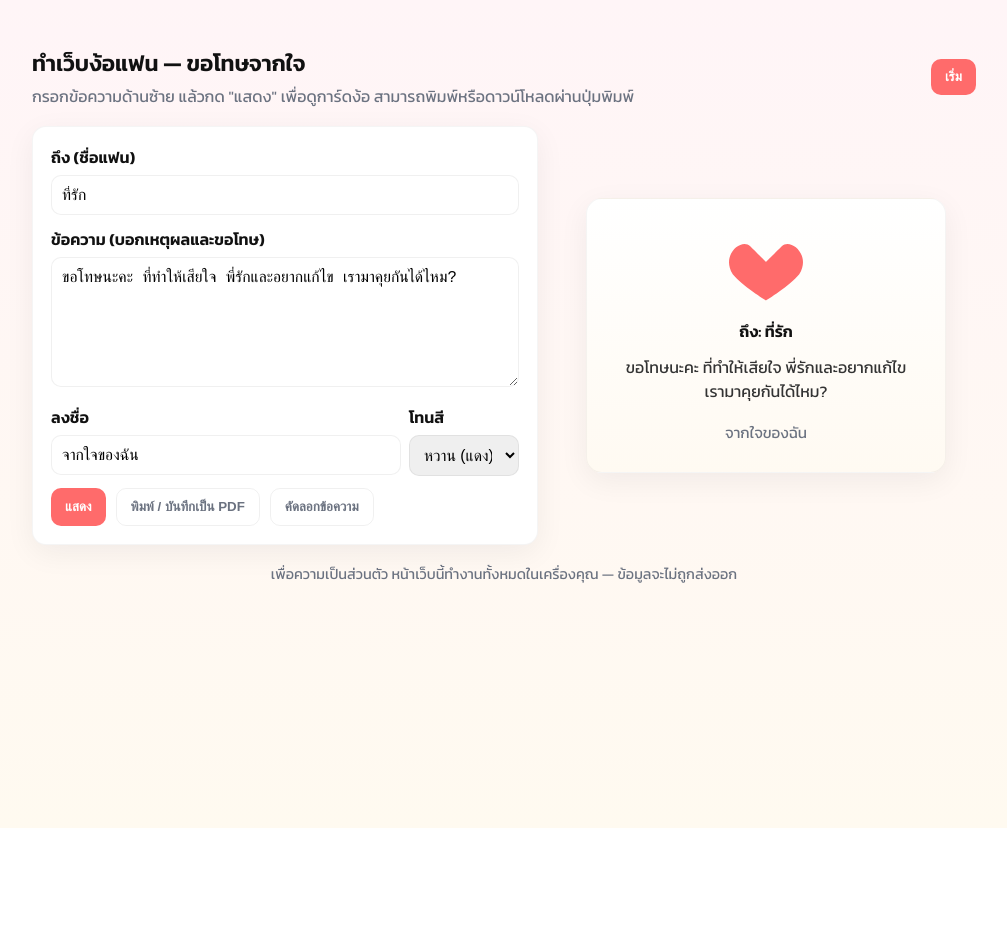
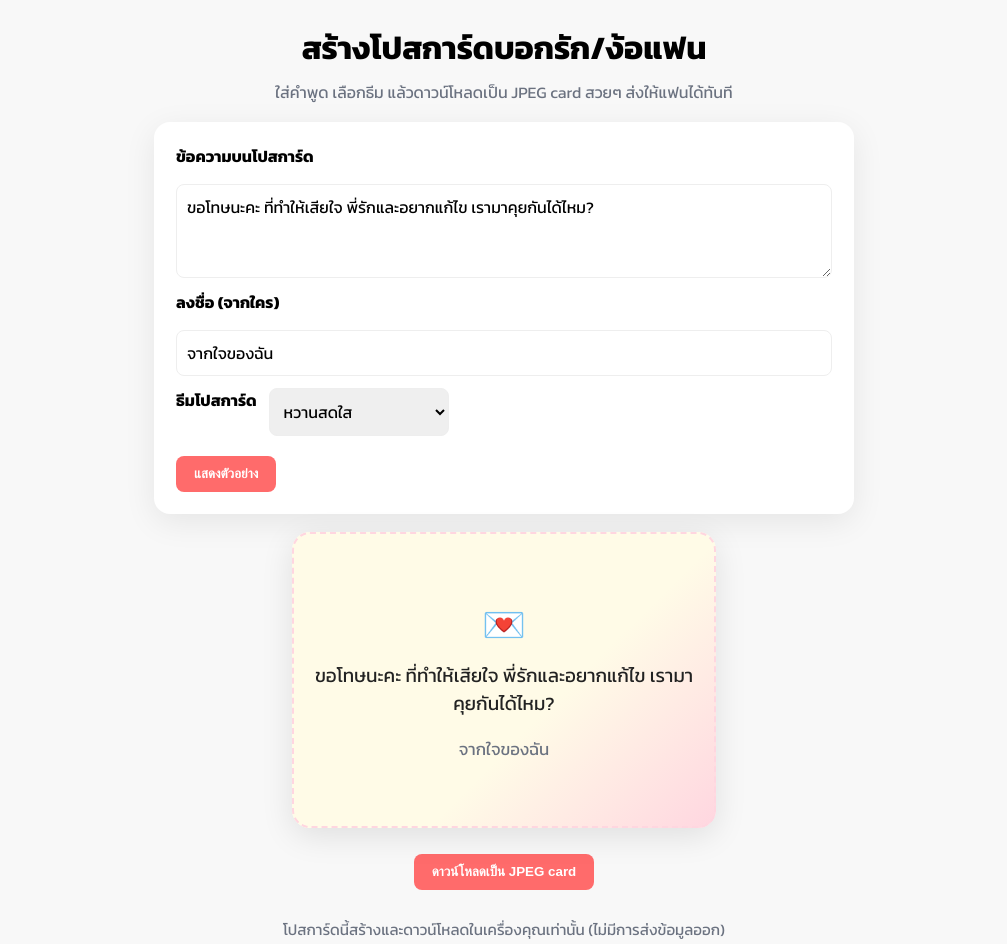
Before and after one commit to bestbom241-cmd/Frontend, a plain HTML site: page woo.html in a window 1280 px wide. Shown: the top 944 px of the page, without its empty margins (136-1143 px from the left). Before the commit the page ends 828 px from the top, so only its background shows below. Drawn offline with nearby package versions, Linux system fonts and the light colour scheme.

Commit message:
Update woo.html

```diff
--- a/woo.html
+++ b/woo.html
@@ -3,154 +3,174 @@
 <head>
   <meta charset="utf-8" />
   <meta name="viewport" content="width=device-width,initial-scale=1" />
-  <title>ง้อแฟน — ขอโทษจากใจ</title>
-  <link href="https://fonts.googleapis.com/css2?family=Kanit:wght@300;400;600&display=swap" rel="stylesheet">
+  <title>Post-it บอกรักง้อแฟน</title>
+  <link href="https://fonts.googleapis.com/css2?family=Kanit:wght@400;700&display=swap" rel="stylesheet">
+  <!doctype html>
+  <html lang="th">
+  <head>
+    <meta charset="utf-8" />
+    <meta name="viewport" content="width=device-width,initial-scale=1" />
+    <title>สร้างโปสการ์ดบอกรัก/ง้อแฟน</title>
+    <link href="https://fonts.googleapis.com/css2?family=Kanit:wght@400;700&display=swap" rel="stylesheet">
     <style>
-    :root{--bg:#fff5f7;--card:#ffffff;--accent:#ff6b6b;--muted:#6b7280}
-    *{box-sizing:border-box}
-    html,body{height:100%;margin:0;font-family:Kanit,system-ui,-apple-system,'Segoe UI',Roboto,Arial;background:linear-gradient(180deg,#fff5f7,#fffaf0);color:#111}
-    .wrap{max-width:980px;margin:28px auto;padding:18px}
-    header{display:flex;align-items:center;justify-content:space-between;gap:12px}
-    h1{margin:0;font-size:1.4rem}
-    p.lead{margin:4px 0 0;color:var(--muted)}
+      :root {
+        --bg: #f8f8f8;
+        --card1: linear-gradient(135deg,#fffbe7 60%,#ffd6e0 100%);
+        --card2: linear-gradient(135deg,#e0f7fa 60%,#d1c4e9 100%);
+        --card3: linear-gradient(135deg,#fffde4 60%,#d3f9d8 100%);
+        --muted: #6b7280;
+        --accent: #ff6b6b;
+      }
+      html,body { height:100%; margin:0; font-family:Kanit,system-ui,sans-serif; background:var(--bg); }
+      body { min-height:100vh; }
+      .container { max-width:700px; margin:0 auto; padding:24px; }
+      header { text-align:center; margin-bottom:18px; }
+      h1 { font-size:2rem; margin:0; }
+      p.lead { color:var(--muted); margin:8px 0 0; }
 
-    .grid{display:grid;grid-template-columns:1fr 420px;gap:18px;margin-top:18px}
-    .card{background:var(--card);border-radius:14px;padding:18px;box-shadow:0 8px 30px rgba(15,23,42,0.06);border:1px solid rgba(0,0,0,0.04)}
+      .form-card { background:white; border-radius:16px; box-shadow:0 8px 32px rgba(0,0,0,0.08); padding:22px; margin-bottom:18px; }
+      .form-row { display:flex; flex-wrap:wrap; gap:12px; margin-bottom:12px; }
+      .form-row label { font-weight:600; margin-bottom:4px; }
+      .form-row input, .form-row textarea, .form-row select {
+        font-size:1rem; padding:10px; border-radius:8px; border:1px solid #eee; font-family:inherit; width:100%;
+      }
+      .form-row textarea { resize:vertical; min-height:60px; }
+      .form-row select { max-width:180px; }
+      .btn { background:var(--accent); color:white; border:none; border-radius:8px; padding:10px 18px; font-weight:700; cursor:pointer; margin-top:8px; }
 
-    label{display:block;font-weight:600;margin-bottom:6px}
-    input[type=text], textarea, select{width:100%;padding:10px;border-radius:10px;border:1px solid rgba(0,0,0,0.06);font-size:0.98rem}
-    textarea{resize:vertical}
-    .controls{display:flex;gap:10px;flex-wrap:wrap;margin-top:12px}
-    .btn{background:var(--accent);color:white;padding:10px 14px;border-radius:10px;border:none;cursor:pointer;font-weight:600}
-    .btn.ghost{background:transparent;border:1px solid rgba(0,0,0,0.06);color:var(--muted)}
+      .preview-wrap { display:flex; justify-content:center; align-items:center; margin-bottom:18px; }
+      .postcard {
+        width:380px; height:240px; border-radius:18px; box-shadow:0 8px 32px rgba(0,0,0,0.10);
+        display:flex; flex-direction:column; justify-content:center; align-items:center;
+        padding:28px 22px; position:relative; background:var(--card1);
+        transition:background .3s;
+      }
+      .postcard.theme1 { background:var(--card1); }
+      .postcard.theme2 { background:var(--card2); }
+      .postcard.theme3 { background:var(--card3); }
+      .postcard .icon { font-size:2.2rem; margin-bottom:10px; }
+      .postcard .msg { font-size:1.18rem; text-align:center; margin-bottom:10px; white-space:pre-line; color:#222; }
+      .postcard .from { font-size:1.05rem; color:var(--muted); margin-top:10px; }
+      .postcard .border { position:absolute; inset:0; border:2.5px dashed #ffd6e0; border-radius:18px; pointer-events:none; }
 
-    /* preview card */
-    .preview-wrap{display:flex;align-items:center;justify-content:center;height:100%}
-    .card.preview{width:100%;max-width:360px;text-align:center;padding:28px;background:linear-gradient(180deg,#fff,#fffaf2);border-radius:16px}
-    .heart{width:84px;height:84px;margin:0 auto 8px;display:grid;place-items:center}
-    .heart svg{width:84px;height:84px}
-    .to{font-weight:700;margin-top:6px}
-    .message{white-space:pre-wrap;margin-top:12px;color:#333}
-    .from{margin-top:18px;font-size:0.95rem;color:var(--muted)}
-
-    footer{margin-top:18px;text-align:center;color:var(--muted);font-size:0.9rem}
-
-    @media (max-width:880px){.grid{grid-template-columns:1fr}.preview-wrap{order:-1}}
+      @media (max-width:500px) {
+        .container { padding:6px; }
+        .postcard { width:98vw; height:180px; padding:12px 4vw; }
+      }
+      footer { text-align:center; color:var(--muted); margin-top:28px; font-size:0.95rem; }
     </style>
+    <script src="https://cdn.jsdelivr.net/npm/html2canvas@1.4.1/dist/html2canvas.min.js"></script>
   </head>
   <body>
-  <div class="wrap">
+    <div class="container">
       <header>
-      <div>
-        <h1>ทำเว็บง้อแฟน — ขอโทษจากใจ</h1>
-        <p class="lead">กรอกข้อความด้านซ้าย แล้วกด "แสดง" เพื่อดูการ์ดง้อ สามารถพิมพ์หรือดาวน์โหลดผ่านปุ่มพิมพ์</p>
-      </div>
-      <div>
-        <button class="btn" onclick="document.getElementById('form').scrollIntoView({behavior:'smooth'})">เริ่ม</button>
-      </div>
+        <h1>สร้างโปสการ์ดบอกรัก/ง้อแฟน</h1>
+        <p class="lead">ใส่คำพูด เลือกธีม แล้วดาวน์โหลดเป็น JPEG card สวยๆ ส่งให้แฟนได้ทันที</p>
       </header>
 
-    <div class="grid">
-      <section class="card">
-        <form id="form" onsubmit="event.preventDefault(); applyPreview();">
-          <div>
-            <label for="to">ถึง (ชื่อแฟน)</label>
-            <input id="to" type="text" placeholder="เช่น น้องเอ๋ย, แก้ว, ..." value="ที่รัก">
+      <div class="form-card">
+        <form id="cardForm" autocomplete="off" onsubmit="event.preventDefault();updatePreview();">
+          <div class="form-row">
+            <label for="cardMsg">ข้อความบนโปสการ์ด</label>
+            <textarea id="cardMsg" placeholder="ใส่ข้อความรัก ขอโทษ หรือให้กำลังใจแฟน" rows="3">ขอโทษนะคะ ที่ทำให้เสียใจ พี่รักและอยากแก้ไข เรามาคุยกันได้ไหม?</textarea>
+          </div>
+          <div class="form-row">
+            <label for="cardFrom">ลงชื่อ (จากใคร)</label>
+            <input id="cardFrom" type="text" placeholder="จากใจของฉัน" value="จากใจของฉัน" />
+          </div>
+          <div class="form-row">
+            <label for="cardTheme">ธีมโปสการ์ด</label>
+            <select id="cardTheme">
+              <option value="theme1">หวานสดใส</option>
+              <option value="theme2">ฟ้า-ม่วงอบอุ่น</option>
+              <option value="theme3">เขียว-เหลืองสดชื่น</option>
+            </select>
+          </div>
+          <button class="btn" type="submit">แสดงตัวอย่าง</button>
+        </form>
       </div>
 
-          <div style="margin-top:12px">
-            <label for="message">ข้อความ (บอกเหตุผลและขอโทษ)</label>
-            <textarea id="message" rows="6" placeholder="ขอโทษที่... ฉันเสียใจจริงๆ...">ขอโทษนะคะ ที่ทำให้เสียใจ พี่รักและอยากแก้ไข เรามาคุยกันได้ไหม?</textarea>
+      <div class="preview-wrap">
+        <div class="postcard theme1" id="postcardPreview">
+          <div class="border"></div>
+          <div class="icon">💌</div>
+          <div class="msg" id="previewMsg">ขอโทษนะคะ ที่ทำให้เสียใจ พี่รักและอยากแก้ไข เรามาคุยกันได้ไหม?</div>
+          <div class="from" id="previewFrom">จากใจของฉัน</div>
+        </div>
+      </div>
+      <div style="text-align:center">
+        <button class="btn" onclick="downloadCardAsImage()">ดาวน์โหลดเป็น JPEG card</button>
       </div>
 
-          <div style="margin-top:12px;display:flex;gap:8px">
-            <div style="flex:1">
-              <label for="from">ลงชื่อ</label>
-              <input id="from" type="text" placeholder="ชื่อผู้ส่ง" value="จากใจของฉัน">
-            </div>
-            <div style="width:110px">
-              <label for="style">โทนสี</label>
-              <select id="style">
-                <option value="#ff6b6b">หวาน (แดง)</option>
-                <option value="#7c3aed">อบอุ่น (ม่วง)</option>
-                <option value="#0ea5a3">เย็นสบาย (เขียว)</option>
-              </select>
-            </div>
-          </div>
-
-          <div class="controls">
-            <button class="btn" type="submit">แสดง</button>
-            <button type="button" class="btn ghost" onclick="doPrint()">พิมพ์ / บันทึกเป็น PDF</button>
-            <button type="button" class="btn ghost" onclick="copyMessage()">คัดลอกข้อความ</button>
-          </div>
-        </form>
-      </section>
-
-      <aside class="preview-wrap">
-        <div class="card preview" id="previewCard">
-          <div class="heart" id="heartWrap">
-            <svg viewBox="0 0 24 24" fill="none" xmlns="http://www.w3.org/2000/svg"><path d="M12 21s-7-4.35-9.5-7.5C-1 8 5 3 7.5 5.5 9 7 12 10 12 10s3-3 4.5-4.5C19 3 25 8 21.5 13.5 19 16.65 12 21 12 21z" fill="#ff6b6b" id="heartFill"/></svg>
-          </div>
-          <div class="to" id="previewTo">ถึง: ที่รัก</div>
-          <div class="message" id="previewMessage">ขอโทษนะคะ ที่ทำให้เสียใจ พี่รักและอยากแก้ไข เรามาคุยกันได้ไหม?</div>
-          <div class="from" id="previewFrom">จากใจของฉัน</div>
-        </div>
-      </aside>
-    </div>
-
-    <footer>เพื่อความเป็นส่วนตัว หน้าเว็บนี้ทำงานทั้งหมดในเครื่องคุณ — ข้อมูลจะไม่ถูกส่งออก</footer>
+      <footer>โปสการ์ดนี้สร้างและดาวน์โหลดในเครื่องคุณเท่านั้น (ไม่มีการส่งข้อมูลออก)</footer>
     </div>
 
     <script>
-    // apply form values to preview
-    function applyPreview(){
-      var to = document.getElementById('to').value || 'ที่รัก';
-      var msg = document.getElementById('message').value || '';
-      var from = document.getElementById('from').value || '';
-      var tone = document.getElementById('style').value || '#ff6b6b';
-      document.getElementById('previewTo').textContent = 'ถึง: ' + to;
-      document.getElementById('previewMessage').textContent = msg;
-      document.getElementById('previewFrom').textContent = from;
-      document.getElementById('heartFill').setAttribute('fill', tone);
-      // subtle pulse
-      var heart = document.getElementById('heartWrap');
-      heart.animate([{transform:'scale(1)'},{transform:'scale(1.08)'},{transform:'scale(1)'}],{duration:700,easing:'ease-in-out'});
+      function updatePreview() {
+        const msg = document.getElementById('cardMsg').value.trim();
+        const from = document.getElementById('cardFrom').value.trim();
+        const theme = document.getElementById('cardTheme').value;
+        document.getElementById('previewMsg').textContent = msg || '';
+        document.getElementById('previewFrom').textContent = from || '';
+        const card = document.getElementById('postcardPreview');
+        card.className = 'postcard ' + theme;
       }
+      // update preview on input
+      document.getElementById('cardMsg').addEventListener('input', updatePreview);
+      document.getElementById('cardFrom').addEventListener('input', updatePreview);
+      document.getElementById('cardTheme').addEventListener('change', updatePreview);
 
-    function doPrint(){
-      // hide controls for print
-      var controls = document.querySelectorAll('form .controls, header .btn');
-      controls.forEach(c=>c.style.visibility='hidden');
-      window.print();
-      controls.forEach(c=>c.style.visibility='visible');
-    }
+      // Download as JPEG
+      window.downloadCardAsImage = function() {
+        const card = document.getElementById('postcardPreview');
+        html2canvas(card, {backgroundColor: null, scale:2}).then(function(canvas) {
+          const link = document.createElement('a');
+          link.download = 'postcard.jpg';
+          link.href = canvas.toDataURL('image/jpeg', 0.95);
+          link.click();
+        });
+      };
 
-    function copyMessage(){
-      var to = document.getElementById('to').value || 'ที่รัก';
-      var msg = document.getElementById('message').value || '';
-      var from = document.getElementById('from').value || '';
-      var full = to + '\n\n' + msg + '\n\n' + from;
-      navigator.clipboard && navigator.clipboard.writeText(full).then(function(){
-        alert('คัดลอกข้อความเรียบร้อย — วางเพื่อส่งให้แฟนได้เลย');
-      }, function(){
-        prompt('คัดลอกข้อความด้านล่าง:', full);
-      });
-    }
-
-    // initialize preview from defaults
-    applyPreview();
-
-    // optional: populate from URL params (so user can share a crafted url)
-    (function(){
-      try{
-        var params = new URLSearchParams(location.search);
-        if(params.has('to')) document.getElementById('to').value = params.get('to');
-        if(params.has('message')) document.getElementById('message').value = params.get('message');
-        if(params.has('from')) document.getElementById('from').value = params.get('from');
-        if(params.has('tone')) document.getElementById('style').value = params.get('tone');
-        applyPreview();
-      }catch(e){/* ignore */}
-    })();
+      // Initial preview
+      updatePreview();
     </script>
   </body>
   </html>
+    document.getElementById('board').addEventListener('dragover', function(e) {
+      e.preventDefault();
+    });
+    document.getElementById('board').addEventListener('drop', function(e) {
+      e.preventDefault();
+      const id = e.dataTransfer.getData('text/plain');
+      const boardRect = this.getBoundingClientRect();
+      const x = e.clientX - boardRect.left - 90;
+      const y = e.clientY - boardRect.top - 20;
+      const note = notes.find(n => n.id === id);
+      if (note) {
+        note.x = Math.max(0, Math.min(x, this.offsetWidth - 180));
+        note.y = Math.max(0, Math.min(y, this.offsetHeight - 120));
+        note.z = ++zIndex;
+        renderNotes();
+      }
+    });
+
+    // Delete note
+    function deleteNote(id) {
+      notes = notes.filter(n => n.id !== id);
+      renderNotes();
+    }
+
+    // Responsive: re-randomize positions if window resized (optional)
+    window.addEventListener('resize', function() {
+      for (const note of notes) {
+        note.x = Math.max(0, Math.min(note.x, document.getElementById('board').offsetWidth - 180));
+        note.y = Math.max(0, Math.min(note.y, document.getElementById('board').offsetHeight - 120));
+      }
+      renderNotes();
+    });
+
+    // Initial render
+    renderNotes();
+  </script>
+</body>
+</html>
```
Lines whose indentation alone changed are shown as unchanged.
